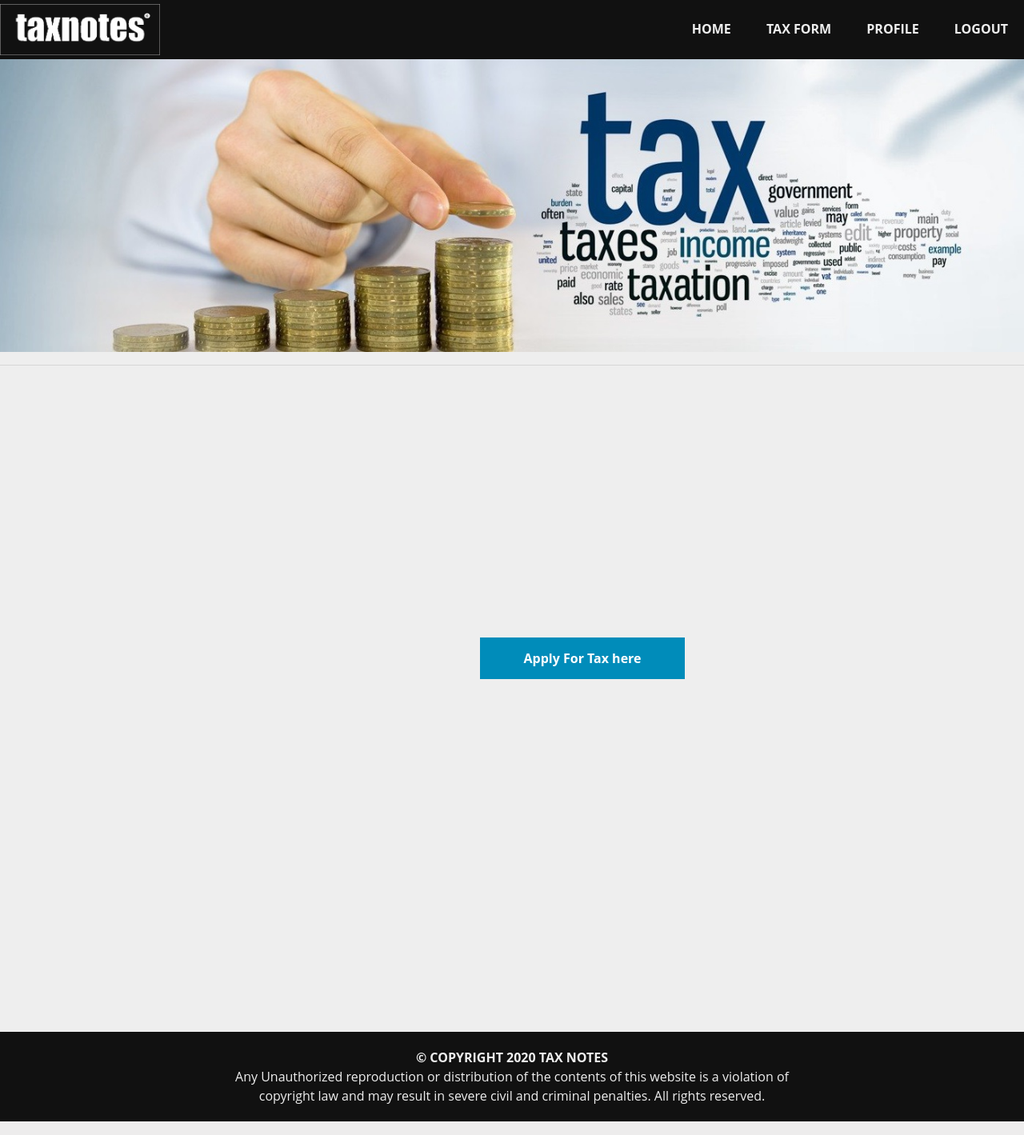
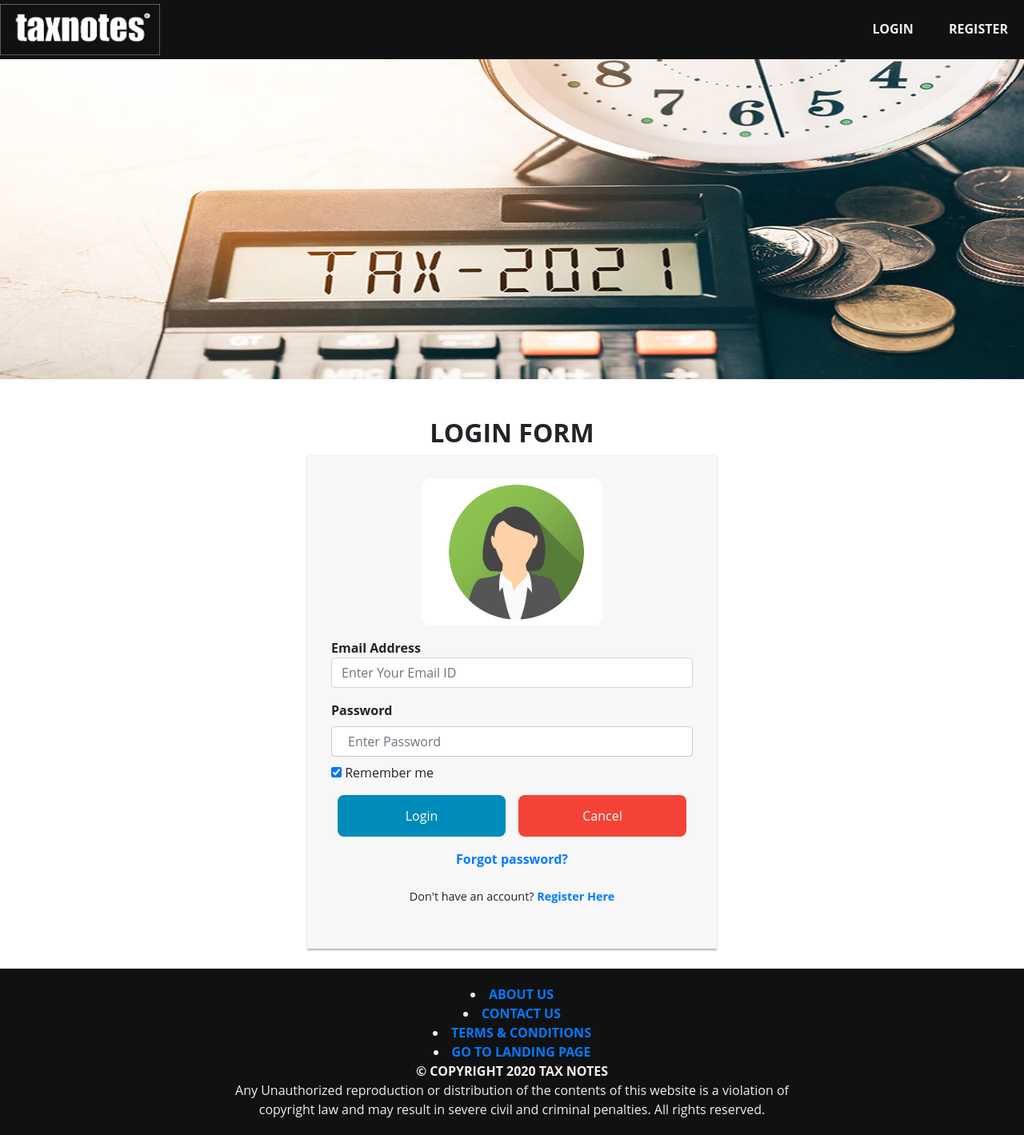
Before and after one commit to anitasharma03/FlaskApp_TaxManagementSystem, a Flask app: page / in a window 1280 px wide. Shown: the whole page at 80% size. Run offline with Flask 2, Linux system fonts and the light colour scheme.

Commit message:
landing page and logout updated

```diff
--- a/templates/landing_page.html
+++ b/templates/landing_page.html
@@ -1,38 +1,80 @@
-{% extends "index.html" %}{% block content %}
-<link
-  rel="stylesheet"
-  href="https://cdnjs.cloudflare.com/ajax/libs/font-awesome/4.7.0/css/font-awesome.min.css"
-/>
+<!DOCTYPE html>
+<html lang="en">
+
+<head>
+    <title>Landing Page</title>
+    <meta charset="UTF-8" />
     <link rel="stylesheet" href="{{ url_for('static',filename='main.css') }}" />
-<body class="bodybg1">
+    <link rel="stylesheet" href="https://cdn.jsdelivr.net/npm/bootstrap@4.6.0/dist/css/bootstrap.min.css" integrity="sha384-B0vP5xmATw1+K9KRQjQERJvTumQW0nPEzvF6L/Z6nronJ3oUOFUFpCjEUQouq2+l" crossorigin="anonymous">
+    <link rel="stylesheet" href="https://cdnjs.cloudflare.com/ajax/libs/font-awesome/4.7.0/css/font-awesome.min.css" />
+    <link rel="stylesheet" href="{{ url_for('static',filename='login_style.css') }}" />
+
+</head>
+
+<body>
+    <header class="tm-header">
+        <div class="tm-container">
+            <a class="navbar-brand" href="/home"><img src="{{ url_for('static',filename='Images/tax-logo.png') }}" alt="logo" width="200" /></a>
+            <nav class="tm-nav">
+                <ul style="margin-top: 24px;">
+                    <li><a class="h6 text-uppercase" href="/landing"><strong>Login</strong></a></li>
+                    <li><a class="h6 text-uppercase" href="/register"><strong>Register</strong></a></li>
+                </ul>
+            </nav>
+        </div>
+    </header>
     <main>
         <div id="banner" class="desktop">
-      <img
-        class="banner-image"
-        src="{{ url_for('static',filename='Images/banner3.jpg') }}"
-      />
+            <img class="banner-image" src="{{ url_for('static',filename='Images/landing_banner.jpeg') }}" style="height:400px;" />
         </div>
-    <hr />
-    <br />
-    <button
-      class="button1"
-      type="submit"
-      style="margin-left: 600px; margin-top: 300px"
-    >
-      <b>Apply For Tax here</b>
-    </button>
-    <section>
-      <br /><br /><br /><br /><br /><br /><br /><br /><br /><br /><br /><br /><br /><br /><br /><br /><br />
-    </section>
+
+
+        <script>
+            function alertUser() {
+                alert("Please give us a call at +1 800-5552-356 to reset the password.")
+            }
+        </script>
+        <br /><br />
+        <h2 style="text-align: center" class="text-uppercase"><strong>Login Form</strong></h2>
+
+        <form action="/check_login" method="POST">
+            <div class="form-container">
+                <div class="imgcontainer">
+                    <img src="{{ url_for('static',filename='Images/avatar2.png') }}" alt="Avatar" class="avatar fadeIn first" />
+                </div>
+
+                <div class="form-group">
+                    <label for="email"><b>Email Address</b></label>
+                    <input class="form-control" type="email" placeholder="Enter Your Email ID" name="email" required />
+
+                    <label for="psw"><b>Password</b></label>
+                    <input class="form-control" type="password" placeholder="Enter Password" name="psw" required />
+                    <input type="checkbox" checked="checked" name="remember" /> Remember me
+                </div>
+
+                <div class="d-flex">
+                    <button onclick="proceed(event)" class="submit-button" type="submit">Login</button>
+                    <button type="button" class="cancel-button">Cancel</button>
+                </div>
+                <div class="d-flex justify-content-center my-3">
+                    <a onclick="alertUser()" class="text-primary">Forgot password?</a>
+                </div>
+                <div>
+                    <p class="py-2 text-center"> Don't have an account? <a href="register">Register Here</a></p>
+                </div>
+            </div>
+        </form>
+
         <footer class="tm-footer">
+            <li><a class="h6 text-uppercase" href="/aboutus"><strong>About Us</strong></a></li>
+            <li><a class="h6 text-uppercase" href="/contactus"><strong>Contact Us</strong></a></li>
+            <li><a class="h6 text-uppercase" href="/term"><strong>Terms & conditions</strong></a></li>
+            <li><a class="h6 text-uppercase" href="/landing"><strong>Go to Landing Page</strong></a></li>
             <b>&copy; COPYRIGHT 2020 TAX NOTES</b>
-      <br />
-      Any Unauthorized reproduction or distribution of the contents of this
-      website is a violation of <br />
-      copyright law and may result in severe civil and criminal penalties. All
-      rights reserved.
+            <br /> Any Unauthorized reproduction or distribution of the contents of this website is a violation of <br /> copyright law and may result in severe civil and criminal penalties. All rights reserved.
         </footer>
+
     </main>
+</body>
 
-  {% endblock %}
-</body>
+</html>
```
Also changed, not shown: templates/logout.html (+14 -6 lines), static/Images/landing_banner.jpeg (added). Lines whose indentation alone changed are shown as unchanged.
